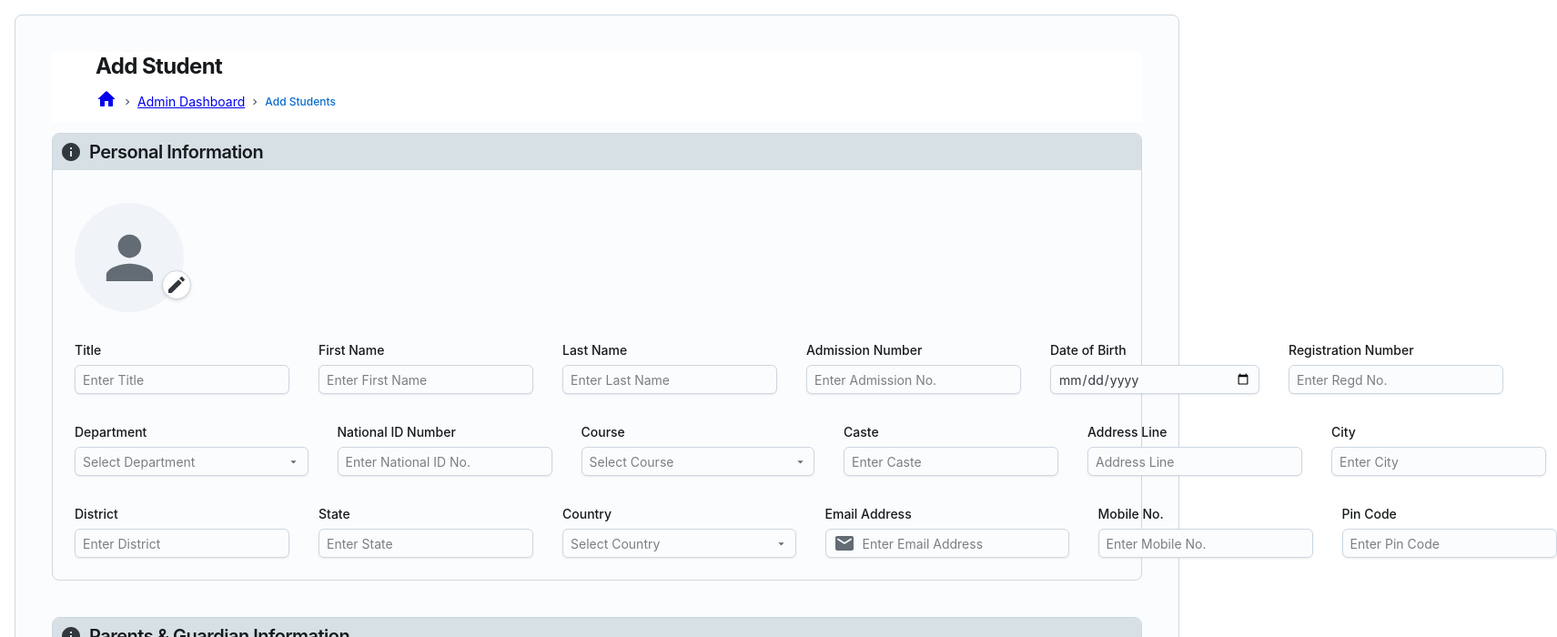
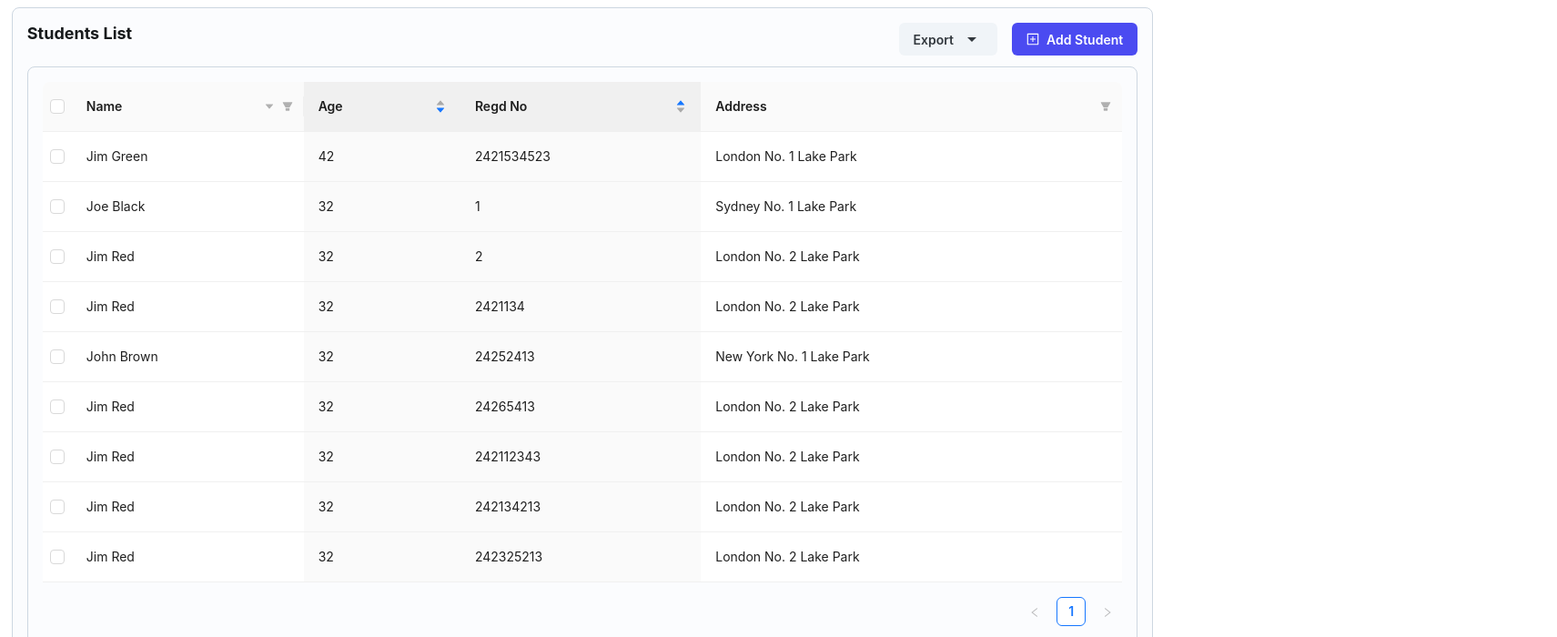
Before and after one commit to sairaj2059/College-Management-System, a React (Create React App) app in the folder frontend/: page /register-user in a window 1280 px wide. Shown: the top 700 px of the page at 91% size, 1711 px wide, since content can reach past the window. Built offline with nearby package versions, Linux system fonts and the light colour scheme.

Commit message:
Student List V1

```diff
--- a/frontend/src/App.js
+++ b/frontend/src/App.js
@@ -8,12 +8,12 @@ import ProtectedRoute from "./components/ProtectedRoute";
 import AdminDasboard from "./pages/AdminDasboard";
 import TeacherDashboard from "./pages/TeacherDashboard";
 //import ResetPasswordComponent from "./components/ResetPasswordComponent";
-import RegisterUser from "./pages/RegisterUser";
 import ExamResults from "./components/ExamResults";
 import Discussion from "./pages/Discussion";
 
 import { NavigationBar } from "./pages/NavigationBar";
 import AddSubject from "./components/AddSubject";
+import Students from "./pages/Students";
 
 function App() {
   return (
@@ -38,7 +38,7 @@ function App() {
       </Route>
 
 
-      <Route path="/register-user" element={<RegisterUser />} />
+      <Route path="/register-user" element={<Students />} />
       <Route path="/test" element={<StudentDashboard />}></Route>
       <Route path="/test1" element={<Discussion />}></Route>
 
--- /dev/null
+++ b/frontend/src/pages/Students.jsx
@@ -0,0 +1,244 @@
+import React, { useState } from "react";
+import Button from "@mui/joy/Button";
+import Card from "@mui/joy/Card";
+import Box from "@mui/joy/Box";
+import Typography from "@mui/joy/Typography";
+
+import {
+  FileExcelOutlined,
+  FilePdfOutlined,
+  PlusSquareOutlined,
+} from "@ant-design/icons";
+
+import MenuButton from "@mui/joy/MenuButton";
+import List from "@mui/joy/List";
+import ListItem from "@mui/joy/ListItem";
+import ListItemDecorator from "@mui/joy/ListItemDecorator";
+
+import Menu from "@mui/joy/Menu";
+import MenuItem from "@mui/joy/MenuItem";
+
+import ArrowDropDown from "@mui/icons-material/ArrowDropDown";
+import Dropdown from "@mui/joy/Dropdown";
+
+import { Table } from "antd";
+
+const columns = [
+  {
+    title: "Name",
+    dataIndex: "name",
+    showSorterTooltip: {
+      target: "full-header",
+    },
+    filters: [
+      {
+        text: "Joe",
+        value: "Joe",
+      },
+      {
+        text: "Jim",
+        value: "Jim",
+      },
+      {
+        text: "Submenu",
+        value: "Submenu",
+        children: [
+          {
+            text: "Green",
+            value: "Green",
+          },
+          {
+            text: "Black",
+            value: "Black",
+          },
+        ],
+      },
+    ],
+
+    onFilter: (value, record) => record.name.indexOf(value) === 0,
+    sorter: (a, b) => a.name.length - b.name.length,
+    sortDirections: ["descend"],
+  },
+  {
+    title: "Age",
+    dataIndex: "age",
+    defaultSortOrder: "descend",
+    sorter: (a, b) => a.age - b.age,
+  },
+  {
+    title:"Regd No",
+    dataIndex:'regdNo',
+    defaultSortOrder:"ascend",
+    sorter:(a,b)=> a.regdNo - b.regdNo,
+  },
+  {
+    title: "Address",
+    dataIndex: "address",
+    filters: [
+      {
+        text: "London",
+        value: "London",
+      },
+      {
+        text: "New York",
+        value: "New York",
+      },
+    ],
+    onFilter: (value, record) => record.address.indexOf(value) === 0,
+  },
+];
+
+const data = [
+  {
+    key: "1",
+    name: "John Brown",
+    age: 32,
+    address: "New York No. 1 Lake Park",
+    regdNo: "24252413",
+  },
+  {
+    key: "2",
+    name: "Jim Green",
+    age: 42,
+    address: "London No. 1 Lake Park",
+    regdNo: "2421534523",
+  },
+  {
+    key: "3",
+    name: "Joe Black",
+    age: 32,
+    address: "Sydney No. 1 Lake Park",
+    regdNo: "1",
+  },
+  {
+    key: "4",
+    name: "Jim Red",
+    age: 32,
+    address: "London No. 2 Lake Park",
+    regdNo: "24265413",
+  },{
+    key: "5",
+    name: "Jim Red",
+    age: 32,
+    address: "London No. 2 Lake Park",
+    regdNo: "242112343",
+  },{
+    key: "6",
+    name: "Jim Red",
+    age: 32,
+    address: "London No. 2 Lake Park",
+    regdNo: "242134213",
+  },{
+    key: "7",
+    name: "Jim Red",
+    age: 32,
+    address: "London No. 2 Lake Park",
+    regdNo: "2421134",
+  },{
+    key: "8",
+    name: "Jim Red",
+    age: 32,
+    address: "London No. 2 Lake Park",
+    regdNo: "2",
+  },{
+    key: "9",
+    name: "Jim Red",
+    age: 32,
+    address: "London No. 2 Lake Park",
+    regdNo: "242325213",
+  },
+];
+const onChange = (pagination, filters, sorter, extra) => {
+  console.log("params", pagination, filters, sorter, extra);
+};
+
+function Students() {
+  const ExportAs = ["Export as PDF", "Export as Excel"];
+  const [size, setSize] = useState("Medium");
+
+  return (
+    <>
+      <Box
+        sx={{
+          height: "100vh",
+          width: "100vw",
+          display: "flex",
+          alignItems: "center",
+          justifyContent: "center",
+        }}
+      >
+        <Card sx={{ height: "98%", width: "98%" }}>
+          <Box sx={{ display: "flex", justifyContent: "space-between" }}>
+            <Box>
+              <Typography level="title-lg" fontWeight="bold">
+                Students List
+              </Typography>
+            </Box>
+
+            <Box display="flex" gap={2}>
+              <Dropdown>
+                <MenuButton variant="soft" endDecorator={<ArrowDropDown />}>
+                  Export
+                </MenuButton>
+                <Menu
+                  sx={{ minWidth: 160, "--ListItemDecorator-size": "24px" }}
+                >
+                  <ListItem nested>
+                    <List aria-label="Font sizes">
+                      {ExportAs.map((item) => (
+                        <MenuItem
+                          key={item}
+                          role="menuitemradio"
+                          aria-checked={item === size ? "true" : "false"}
+                          onClick={() => {
+                            setSize(item);
+                          }}
+                        >
+                          <ListItemDecorator sx={{ mr: 0.25 }}>
+                            {item === "Export as PDF" && <FilePdfOutlined />}
+                            {item === "Export as Excel" && (
+                              <FileExcelOutlined />
+                            )}
+                          </ListItemDecorator>
+                          {item}
+                        </MenuItem>
+                      ))}
+                    </List>
+                  </ListItem>
+                </Menu>
+              </Dropdown>
+              <Button
+                variant="soft"
+                sx={{
+                  backgroundColor: "#4b4bf1",
+                  color: "white",
+                  ":hover": { backgroundColor: "#4b4bf1dc" },
+                }}
+                startDecorator={<PlusSquareOutlined />}
+              >
+                Add Student
+              </Button>
+            </Box>
+          </Box>
+
+          <Box>
+            <Card>
+              <Table
+              pagination={true}
+              rowSelection={5}
+                columns={columns}
+                dataSource={data}
+                onChange={onChange(5)}
+                showSorterTooltip={{
+                  target: "sorter-icon",
+                }}
+              />
+            </Card>
+          </Box>
+        </Card>
+      </Box>
+    </>
+  );
+}
+
+export default Students;
--- a/frontend/src/resources/css/Login.css
+++ b/frontend/src/resources/css/Login.css
@@ -18,6 +18,7 @@
 .SignInBox {
   width: 100vw;
   height: 100vh;
+
   background-color: rgba(0, 0, 0, 0.5);
   display: flex;
   align-items: center;
```
Also changed, not shown: frontend/src/components/AddStudent.jsx (renamed from frontend/src/pages/RegisterUser.jsx), frontend/src/resources/images/excel-icon.png (added).
